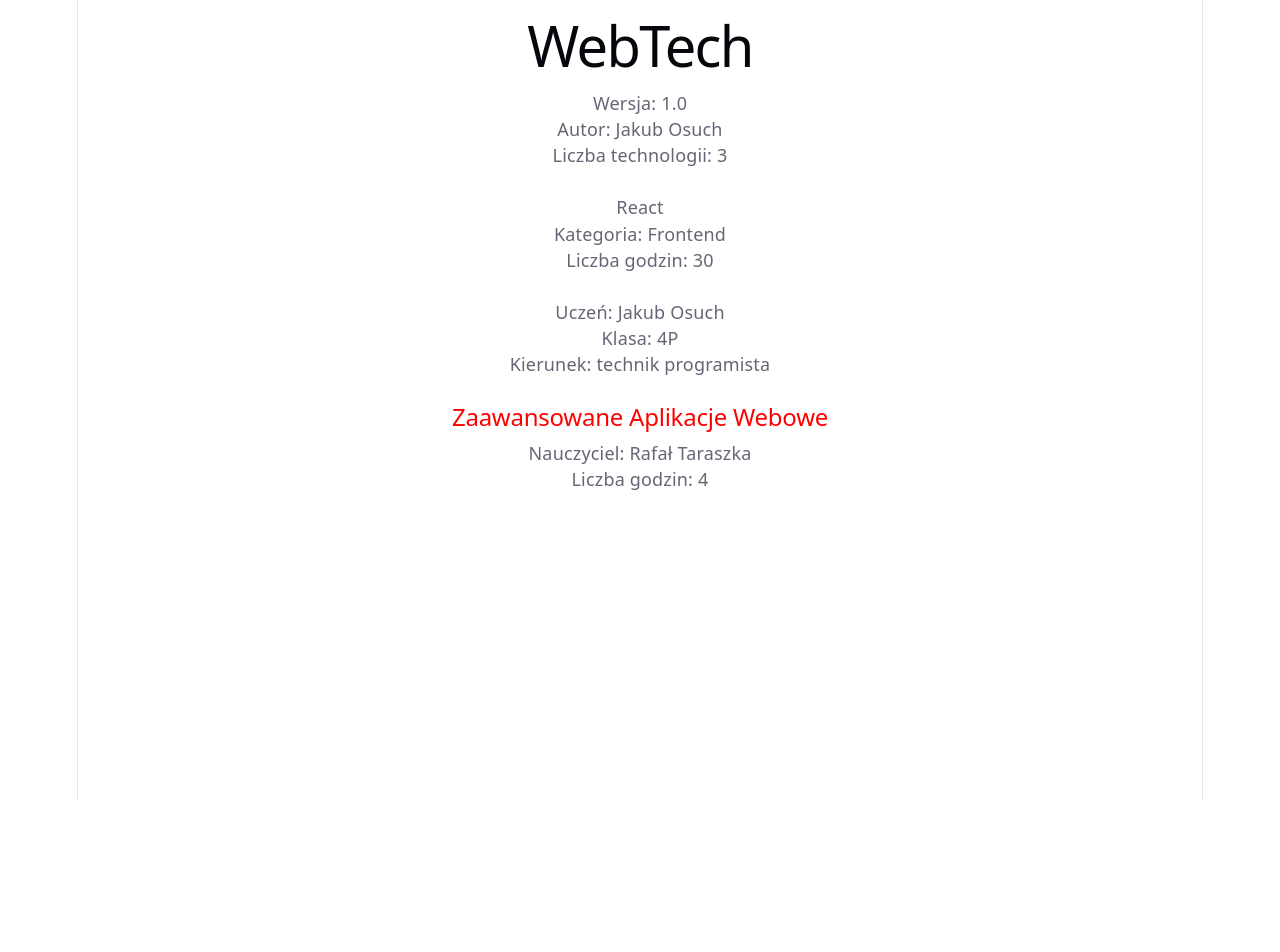
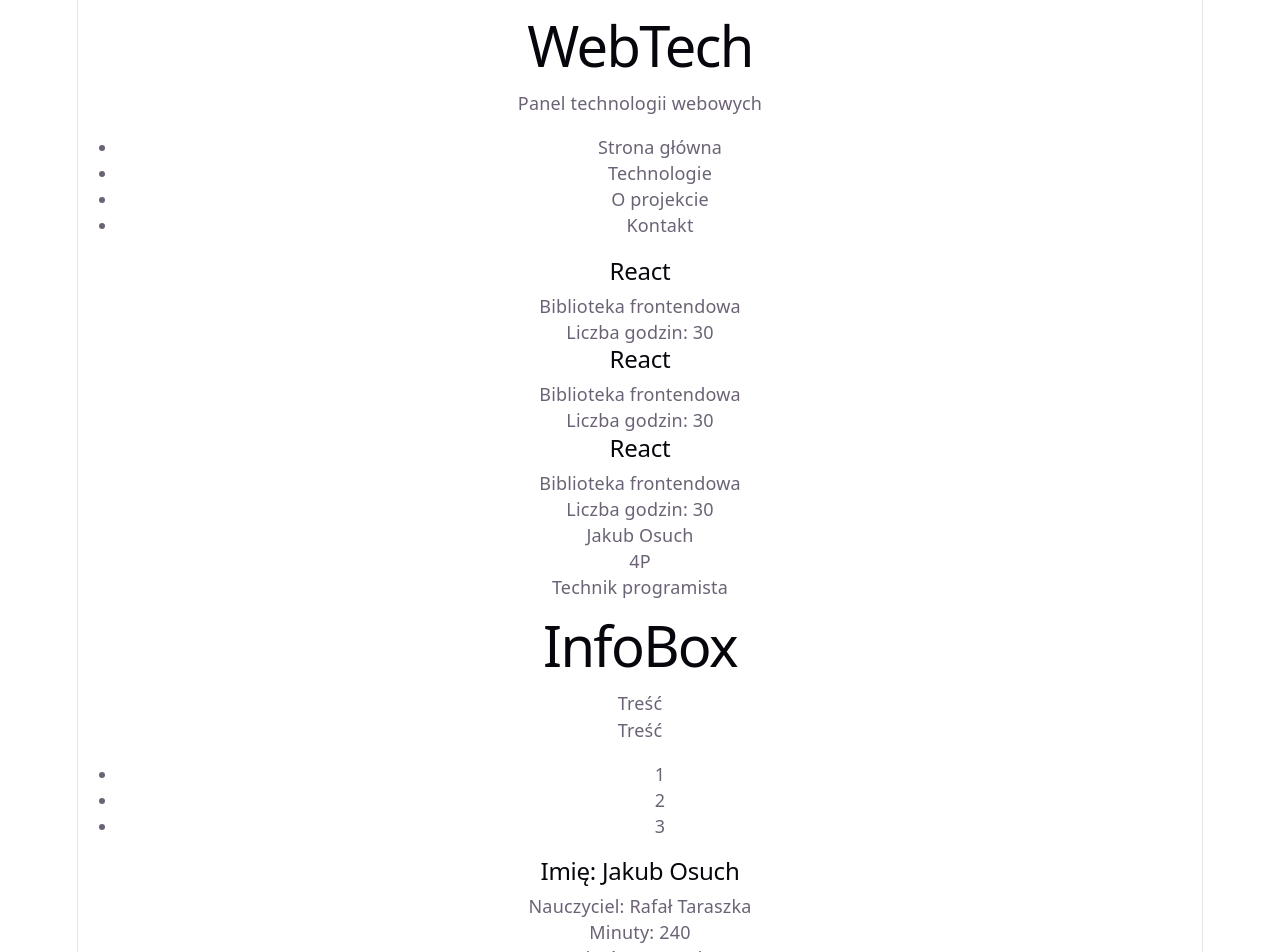
Before and after one commit to JO-19-ZST/JO-19-2026-WebTech, a React (Vite) app: page / in a window 1280 px wide. Shown: the top 952 px of the page. Before the commit the page ends 800 px from the top, so only its background shows below. Built offline with nearby package versions, Linux system fonts and the light colour scheme.

Commit message:
Komponenty

```diff
--- a/src/App.jsx
+++ b/src/App.jsx
@@ -1,65 +1,35 @@
-import './App.css'
+import Header from "./components/Header.jsx";
+import Technology from "./components/Technology.jsx";
+import Footer from "./components/Footer.jsx";
+import Student from "./components/Student.jsx";
+import InfoBox from "./components/InfoBox.jsx";
+import Navigation from "./components/Navigation.jsx";
+import CourseCard from "./components/CourseCard.jsx";
 
 function App() {
-
-  const app = {
-    name: "WebTech",
-    version: "1.0",
-    author: "Jakub Osuch",
-    technologiesCount: 3
-  };
-
-  const technology = {
-    name: "React",
-    category: "Frontend",
-    hours: 30,
-    active: true
-  };
-
-  const student = {
-  name: "Jakub",
-  surname: "Osuch",
-  className: "4P",
-  specialization: "technik programista"
-};
-
-  const course = {
-    name: "Zaawansowane Aplikacje Webowe",
-    teacher: "Rafał Taraszka",
-    hours: 4,
-    completed: true
-  };
-
   return (
     <>
+      <Header />
 
-      <h1>{app.name}</h1>
+      <Navigation />
 
-      <p>Wersja: {app.version}</p>
+      <main>
 
-      <p>Autor: {app.author}</p>
+        <Technology />
 
-      <p>Liczba technologii: {app.technologiesCount}</p>
-      <br />
-      <p>{technology.name}</p>
+        <Technology />
 
-      <p>Kategoria: {technology.category}</p>
+        <Technology />
 
-      <p>Liczba godzin: {technology.hours}</p>
-      <br />
-      <p>Uczeń: {student.name} {student.surname}</p>
+        <Student />
 
-      <p>Klasa: {student.className}</p>
+        <InfoBox />
 
-      <p>Kierunek: {student.specialization}</p>
-      <br />
-      <section>
-        <h2 className="red">{course.name}</h2>
+        <CourseCard />
 
-        <p>Nauczyciel: {course.teacher}</p>
+      </main>
 
-        <p>Liczba godzin: {course.hours}</p>
-      </section>
+      <Footer />
     </>
   );
 }
--- /dev/null
+++ b/src/components/CourseCard.jsx
@@ -0,0 +1,19 @@
+function CourseCard(){
+    const course = {
+        "name": "Jakub Osuch",
+        "teacher": "Rafał Taraszka",
+        "hours": 4,
+        "completed": true
+    };
+
+    return (
+        <section>
+            <h2 className="red">Imię: {course.name}</h2>
+            <p className="red">Nauczyciel: {course.teacher}</p>
+            <p>Minuty: {course.hours * 60}</p>
+            <p>Ukończono: {course.completed ? "Tak" : "Nie"}</p>
+        </section>
+    )
+}
+
+export default CourseCard;
--- /dev/null
+++ b/src/components/Footer.jsx
@@ -0,0 +1,9 @@
+function Footer() {
+  return (
+    <footer>
+      <p>Zaawansowane aplikacje internetowe</p>
+    </footer>
+  );
+}
+
+export default Footer;
--- /dev/null
+++ b/src/components/Header.jsx
@@ -0,0 +1,10 @@
+function Header() {
+  return (
+    <header>
+      <h1>WebTech</h1>
+      <p>Panel technologii webowych</p>
+    </header>
+  );
+}
+
+export default Header;
--- /dev/null
+++ b/src/components/InfoBox.jsx
@@ -0,0 +1,16 @@
+function InfoBox(){
+    return (
+        <>
+            <h1>InfoBox</h1>
+            <p>Treść</p>
+            <p>Treść</p>
+            <ul>
+                <li>1</li>
+                <li>2</li>
+                <li>3</li>
+            </ul>
+        </>
+    )
+}
+
+export default InfoBox;
--- /dev/null
+++ b/src/components/Navigation.jsx
@@ -0,0 +1,14 @@
+function Navigation() {
+    return (
+        <nav>
+            <ul>
+                <li>Strona główna</li>
+                <li>Technologie</li>
+                <li>O projekcie</li>
+                <li>Kontakt</li>
+            </ul>
+        </nav>
+    )
+}
+
+export default Navigation;
--- /dev/null
+++ b/src/components/Student.jsx
@@ -0,0 +1,11 @@
+function Student(){
+    return (
+        <>
+            <p>Jakub Osuch</p>
+            <p>4P</p>
+            <p>Technik programista</p>
+        </>
+    )
+}
+
+export default Student;
--- /dev/null
+++ b/src/components/Technology.jsx
@@ -0,0 +1,11 @@
+function Technology() {
+  return (
+    <section>
+      <h2>React</h2>
+      <p>Biblioteka frontendowa</p>
+      <p>Liczba godzin: 30</p>
+    </section>
+  );
+}
+
+export default Technology;
```
